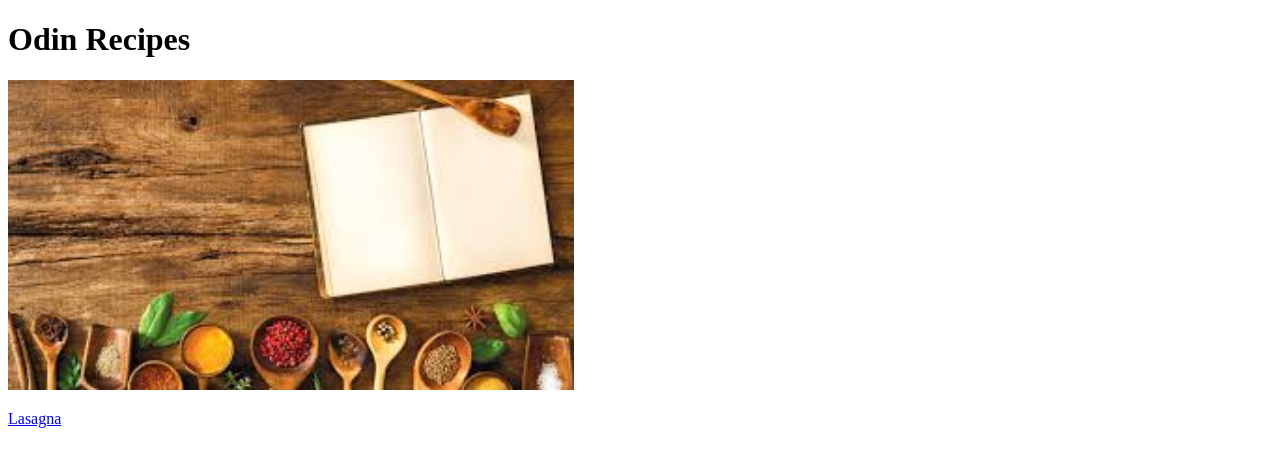
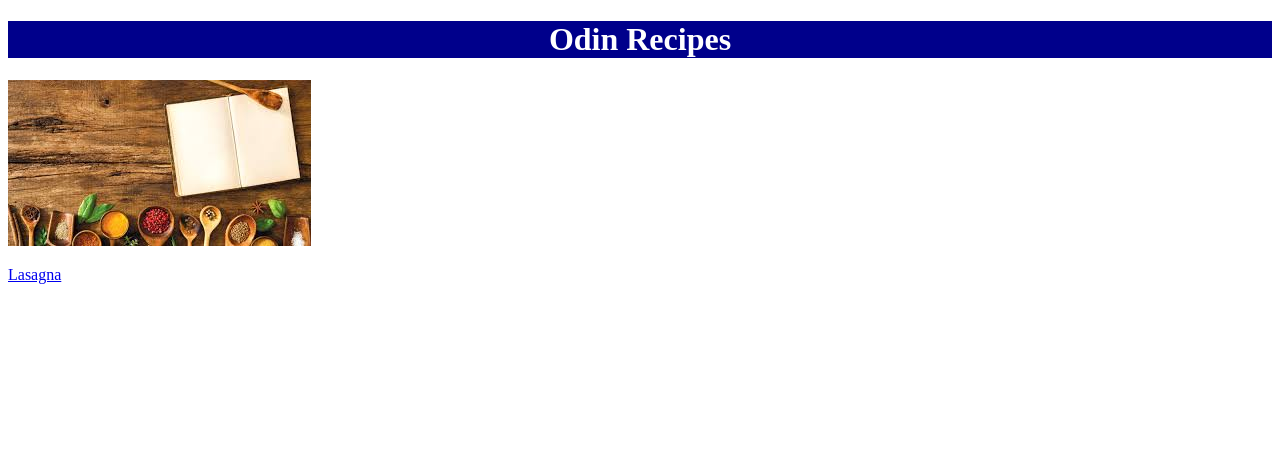
Before and after one commit to Shahzaib-SH/odin-recipes, a plain HTML site: page index.html in a window 1280 px wide. Drawn offline with Linux system fonts and the light colour scheme.

Commit message:
added a css stylesheet

```diff
--- /dev/null
+++ b/Recipes/styles.css
@@ -0,0 +1,5 @@
+.heading1 {
+    color: white;
+    background-color: darkblue;
+    text-align: center;
+}
--- a/index.html
+++ b/index.html
@@ -3,11 +3,14 @@
 <head>
     <meta charset="UTF-8">
     <meta name="viewport" content="width=device-width, initial-scale=1.0">
+    <link rel="stylesheet" href="./Recipes/styles.css">
     <title>odin Recipes</title>
 </head>
 <body>
-   <h1>Odin Recipes</h1>
-   <img src="images/recipes.jpeg", height="310", width="auto">
+  <div class="heading1">
+    <h1>Odin Recipes</h1>
+</div>
+   <img src="images/recipes.jpeg">
    <p>
      <a href="Recipes/lasagna.html" target="_blank">Lasagna</a>
    </p>
```
Also changed, not shown: Recipes/lasagna.html (+4 -1 lines).
